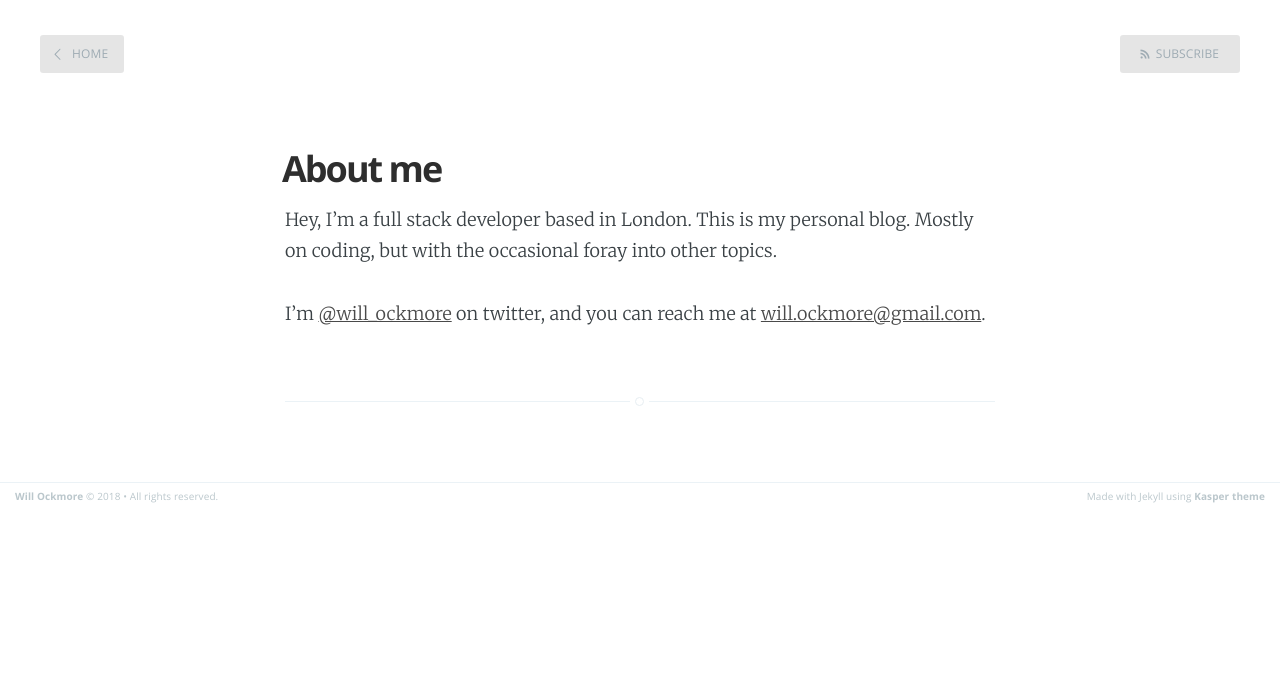
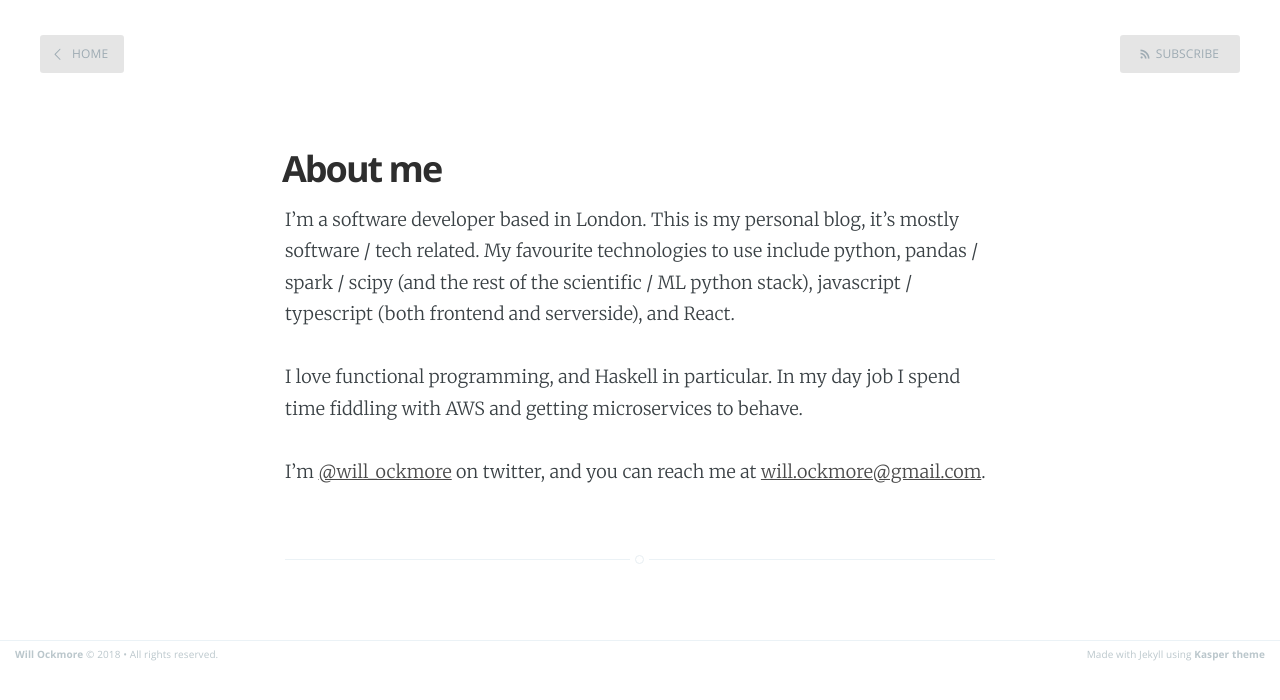
Before and after one commit to will-ockmore/will-ockmore.github.io, a Jekyll site: the page built from about.md, in a window 1280 px wide. Shown: the top 700 px of the page. Built offline with Jekyll 4.4.1, drawn with Linux system fonts in a browser that asks for light colours.

Commit message:
update about

```diff
--- a/about.md
+++ b/about.md
@@ -3,6 +3,9 @@ layout: page
 title: About me
 ---
 
-Hey, I'm a full stack developer based in London. This is my personal blog. Mostly on coding, but with the occasional foray into other topics.
+I'm a software developer based in London. This is my personal blog, it's mostly software / tech related. My favourite technologies to use include python,
+pandas / spark / scipy (and the rest of the scientific / ML python stack), javascript / typescript (both frontend and serverside), and React.
+
+I love functional programming, and Haskell in particular. In my day job I spend time fiddling with AWS and getting microservices to behave.
 
 I'm [@will_ockmore](https://twitter.com/will_ockmore) on twitter, and you can reach me at [will.ockmore@gmail.com](mailto:will.ockmore@gmail.com).
```
